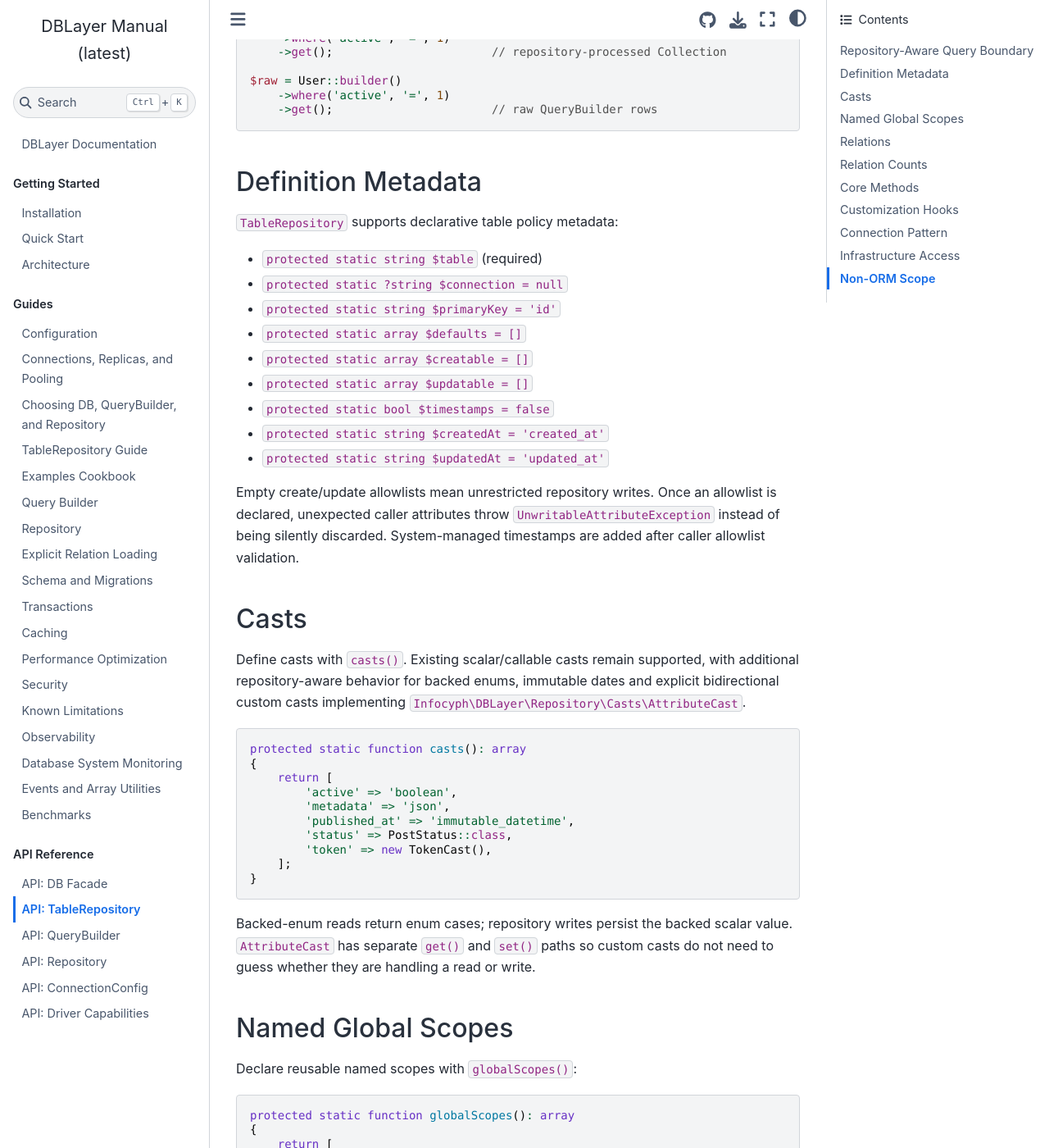
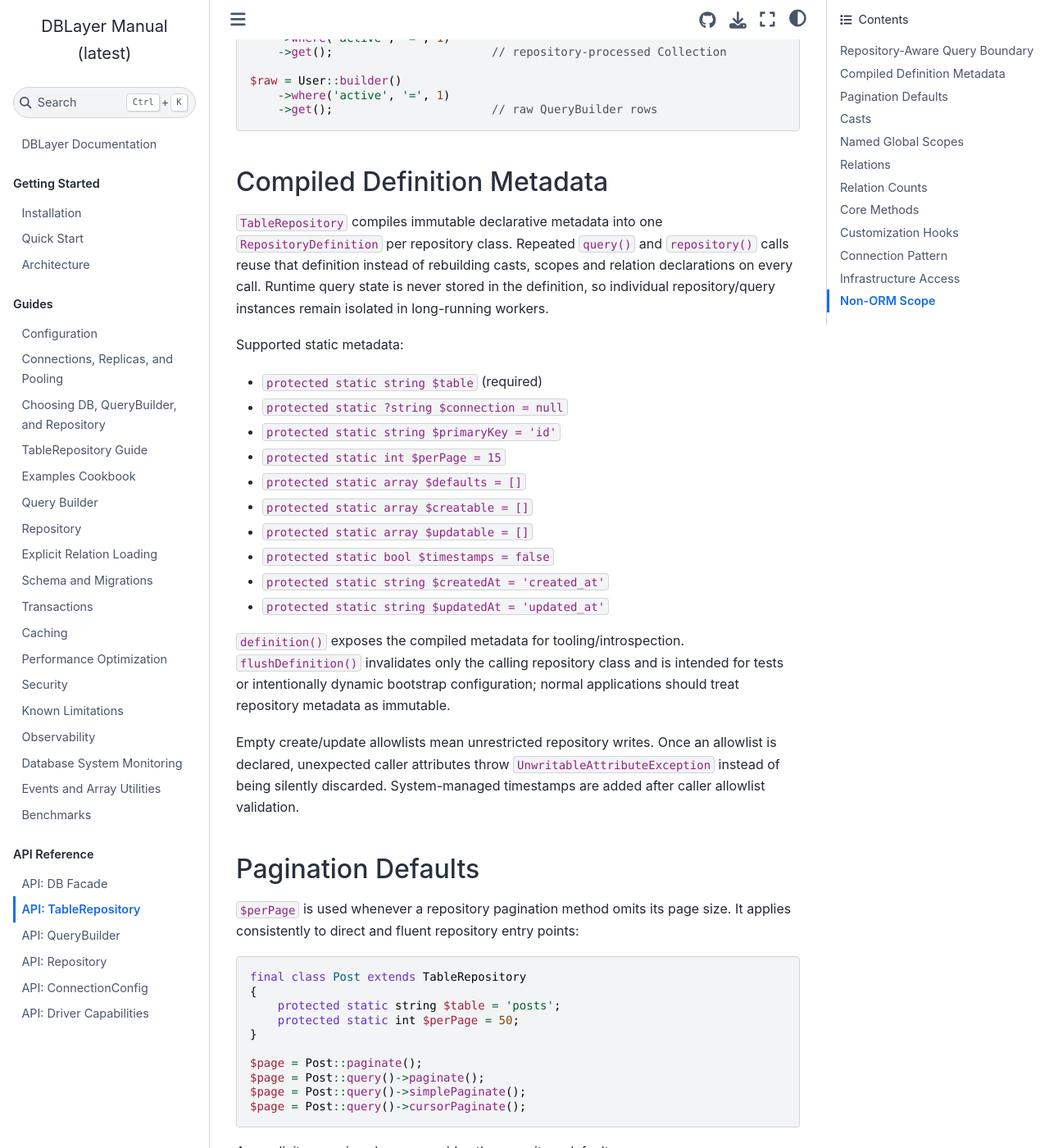
Before and after one commit to infocyph/DBLayer, a Sphinx documentation site: the page built from docs/api-table-repository.rst, in a window 1280 px wide and 1400 px high, scrolled down 666 px. Shown: the whole window at 82% size. Built offline with Sphinx 7.4.7 and the Sphinx Book theme 1.1.4, drawn with Linux system fonts in a browser that asks for light colours; some of the changed text lies outside the part shown.

Commit message:
docs(repository): document compiled definitions and page defaults

```diff
--- a/docs/api-table-repository.rst
+++ b/docs/api-table-repository.rst
@@ -35,14 +35,22 @@ repository result casting/projection.
        ->where('active', '=', 1)
        ->get();                       // raw QueryBuilder rows
 
-Definition Metadata
--------------------
+Compiled Definition Metadata
+----------------------------
 
-``TableRepository`` supports declarative table policy metadata:
+``TableRepository`` compiles immutable declarative metadata into one
+``RepositoryDefinition`` per repository class. Repeated ``query()`` and
+``repository()`` calls reuse that definition instead of rebuilding casts,
+scopes and relation declarations on every call. Runtime query state is never
+stored in the definition, so individual repository/query instances remain
+isolated in long-running workers.
+
+Supported static metadata:
 
 - ``protected static string $table`` (required)
 - ``protected static ?string $connection = null``
 - ``protected static string $primaryKey = 'id'``
+- ``protected static int $perPage = 15``
 - ``protected static array $defaults = []``
 - ``protected static array $creatable = []``
 - ``protected static array $updatable = []``
@@ -50,10 +58,36 @@ Definition Metadata
 - ``protected static string $createdAt = 'created_at'``
 - ``protected static string $updatedAt = 'updated_at'``
 
+``definition()`` exposes the compiled metadata for tooling/introspection.
+``flushDefinition()`` invalidates only the calling repository class and is
+intended for tests or intentionally dynamic bootstrap configuration; normal
+applications should treat repository metadata as immutable.
+
 Empty create/update allowlists mean unrestricted repository writes. Once an
 allowlist is declared, unexpected caller attributes throw
 ``UnwritableAttributeException`` instead of being silently discarded.
 System-managed timestamps are added after caller allowlist validation.
+
+Pagination Defaults
+-------------------
+
+``$perPage`` is used whenever a repository pagination method omits its page
+size. It applies consistently to direct and fluent repository entry points:
+
+.. code-block:: php
+
+   final class Post extends TableRepository
+   {
+       protected static string $table = 'posts';
+       protected static int $perPage = 50;
+   }
+
+   $page = Post::paginate();
+   $page = Post::query()->paginate();
+   $page = Post::query()->simplePaginate();
+   $page = Post::query()->cursorPaginate();
+
+An explicit page size always overrides the repository default.
 
 Casts
 -----
@@ -190,6 +224,7 @@ repository policy is not bypassed.
 Core Methods
 ------------
 
+- ``definition()`` / ``flushDefinition()``
 - ``repository(?string $connection = null)`` / ``repo(...)``
 - ``query(?string $connection = null)``
 - ``builder(?string $connection = null)`` / ``rawQuery(...)``
@@ -212,9 +247,14 @@ Customization Hooks
 - ``globalScopes(): array``
 - ``relations(): array``
 
-Use ``configureRepository()`` for repository policies such as soft deletes,
-tenancy, optimistic locking, cache configuration, lifecycle hooks and default
-ordering.
+``casts()``, ``globalScopes()`` and ``relations()`` are declarative metadata and
+are compiled once per repository class. Their returned definitions should not
+capture request-local mutable state. Scope callbacks themselves execute against
+each fresh query, so they may resolve current runtime context when invoked.
+
+Use ``configureRepository()`` for runtime repository policies such as soft
+deletes, tenancy, optimistic locking, cache configuration, lifecycle hooks and
+default ordering.
 
 .. code-block:: php
 
```
